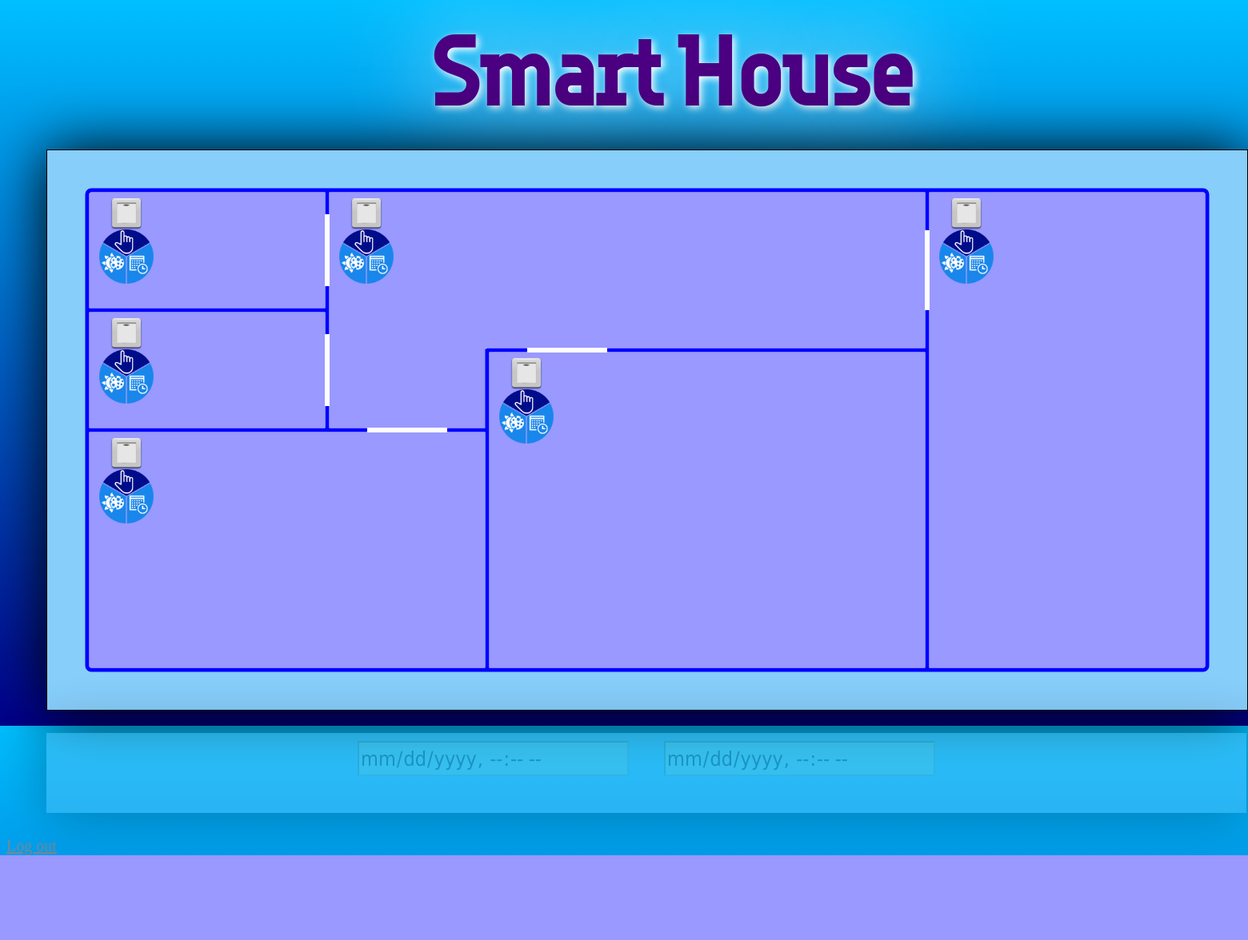
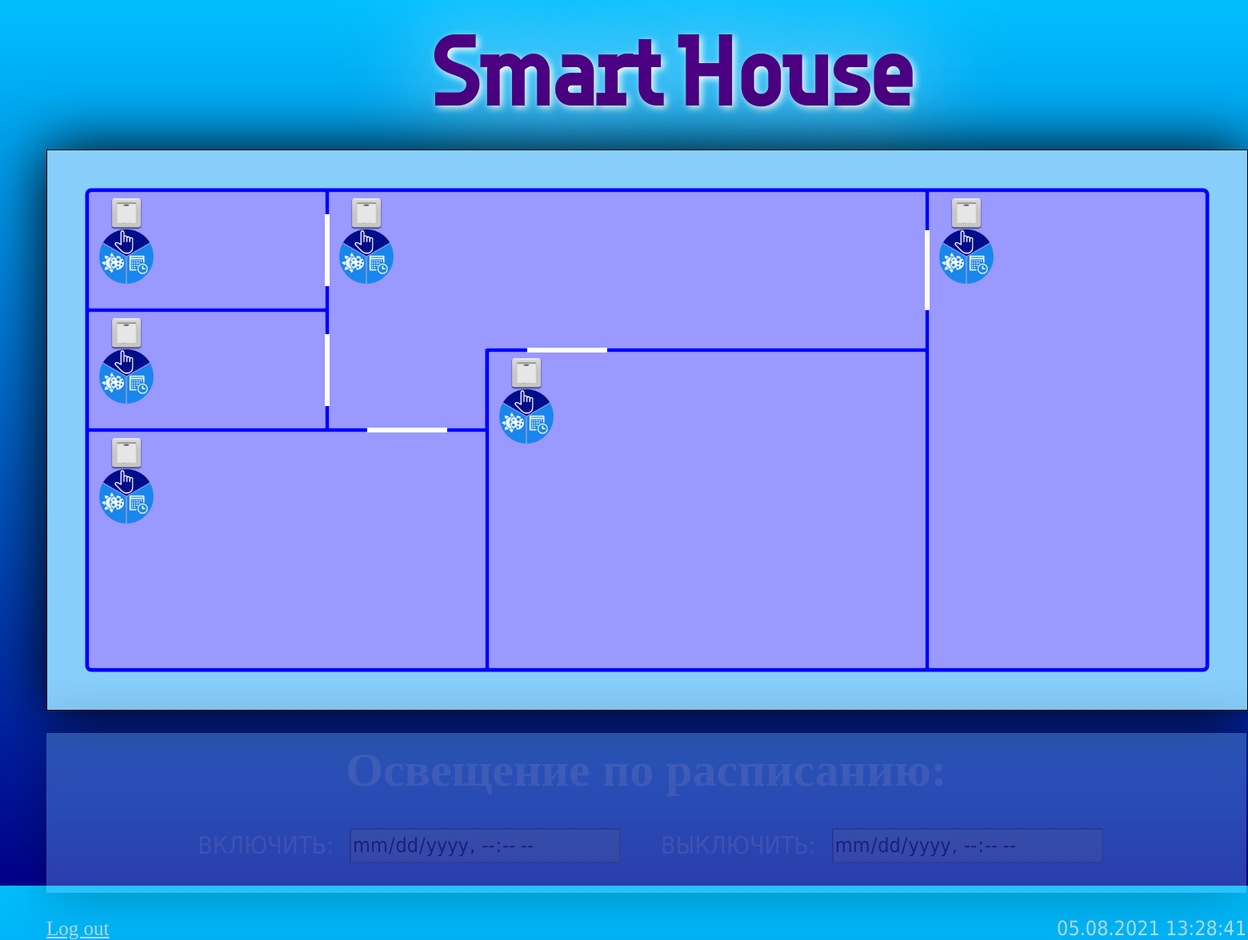
Before and after one commit to KonstantinDigital/mhdevSmartHouse, a Django app: template smartHouseApp/templates/index.html in a window 1560 px wide. Shown: the whole page at 80% size. Before the commit the page ends 1070 px from the top, so only its background shows below. Run offline with Django 3.2, Linux system fonts and the light colour scheme; the template is opened without the code that fills it, so the values that code supplies are empty; some web fonts are replaced.

Commit message:
05.08.2021-16:30-onWork

```diff
--- a/smartHouseApp/static/css/style.css
+++ b/smartHouseApp/static/css/style.css
@@ -1,6 +1,6 @@
 {% load static %}
 body {
-    height: 110vh;
+    height: 135vh;
     background: linear-gradient(to bottom, DeepSkyBlue, DarkBlue);
 }
 
@@ -19,11 +19,6 @@ h1 {
     color: Indigo;
 }
 
-.log_href {
-    font-size: 20px;
-    color: LightSlateGray;
-}
-
 .containerCanvas {
     position: relative;
     margin: 30px 50px 30px 50px;
@@ -32,51 +27,6 @@ h1 {
     text-align: center;
     width: 1500px;
     height: 700px;
-}
-
-.containerSheduleLightMode {
-    position: relative;
-    margin: 30px 50px 30px 50px;
-    box-shadow: 0 0 70px rgba(0, 0, 0, 1);
-    background-color: LightSkyBlue;
-    text-align: center;
-    width: 1500px;
-    height: 100px;
-}
-
-.containerSheduleLightModeDisabled {
-    position: relative;
-    opacity: 0.3;
-    margin: 30px 50px 30px 50px;
-    box-shadow: 0 0 70px rgba(0, 0, 0, 1);
-    background-color: LightSkyBlue;
-    text-align: center;
-    width: 1500px;
-    height: 100px;
-}
-
-.sheduleInput {
-    margin: 10px 20px;
-    width: 334px;
-    height: 40px;
-    font-family: Tahoma, Verdana, sans-serif;
-    font-size: 25px;
-    background-color: PowderBlue;
-    outline: none;
-}
-
-.sheduleInput:hover {
-    background-color: white;
-}
-
-.sheduleInputDisabled {
-    margin: 10px 20px;
-    width: 334px;
-    height: 40px;
-    font-family: Tahoma, Verdana, sans-serif;
-    font-size: 25px;
-    background-color: PowderBlue;
-    outline: none;
 }
 
 #appLayout {
@@ -510,6 +460,101 @@ select:after{
     transform: rotate(20deg);
 }*/
 
+.headerSheduleMode {
+    font-family: "Measure";
+    font-size: 60px;
+    color: #cefaff;
+    margin: 0;
+}
+
+.containerSheduleLightMode {
+    display: flex;
+    flex-direction: column;
+    align-items: center;
+    justify-content: space-evenly;
+    position: relative;
+    margin: 30px 50px 30px 50px;
+    box-shadow: 0 0 70px rgba(0, 0, 0, 1);
+    background-color: LightSkyBlue;
+    text-align: center;
+    width: 1500px;
+    height: 200px;
+}
+
+.containerSheduleLightModeDisabled {
+    display: flex;
+    flex-direction: column;
+    align-items: center;
+    justify-content: space-evenly;
+    position: relative;
+    opacity: 0.3;
+    margin: 30px 50px 30px 50px;
+    box-shadow: 0 0 70px rgba(0, 0, 0, 1);
+    background-color: LightSkyBlue;
+    text-align: center;
+    width: 1500px;
+    height: 200px;
+}
+
+.formSheduleLightMode {
+    display: flex;
+    flex-direction: row;
+    align-items: center;
+    justify-content: space-evenly;
+}
+
+.sheduleInput {
+    margin: 10px 20px;
+    width: 334px;
+    height: 40px;
+    font-family: Tahoma, Verdana, sans-serif;
+    font-size: 25px;
+    background-color: PowderBlue;
+    outline: none;
+}
+
+.sheduleInput:hover {
+    background-color: white;
+}
+
+.sheduleInputDisabled {
+    margin: 10px 20px;
+    width: 334px;
+    height: 40px;
+    font-family: Tahoma, Verdana, sans-serif;
+    font-size: 25px;
+    background-color: PowderBlue;
+    outline: none;
+}
+
+.labelSheduleModeLightOnOff {
+    font-family: Tahoma, Verdana, sans-serif;
+    font-size: 30px;
+    color: #cefaff;
+    margin-left: 30px;
+}
+
+footer {
+    width: 1500px;
+    margin: 30px 50px;
+    display: flex;
+    align-items: flex-end;
+    justify-content: space-between;
+}
+
+#current_date_time_block {
+    display: inline-block;
+    font-family: Tahoma, Verdana, sans-serif;
+    font-size: 25px;
+    color: PowderBlue;
+}
+
+.log_href {
+    display: inline-block;
+    font-size: 25px;
+    color: PowderBlue;
+}
+
 /* подключаю дизайнерские шрифты */
 @font-face {
   font-family: "Accuratist";
--- a/smartHouseApp/static/js/script.js
+++ b/smartHouseApp/static/js/script.js
@@ -1013,3 +1013,33 @@ $("body").on("click", ".lightNotSheduleModeClass", function () {
             inputSheduleLightOff.setAttribute("class", "sheduleInputDisabled");
         }
     })
+
+/* функция добавления ведущих нулей */
+/* (если число меньше десяти, перед числом добавляем ноль) */
+function zero_first_format(value)
+{
+    if (value < 10)
+    {
+        value='0'+value;
+    }
+    return value;
+}
+
+/* функция получения текущей даты и времени */
+function date_time()
+{
+    var current_datetime = new Date();
+    var day = zero_first_format(current_datetime.getDate());
+    var month = zero_first_format(current_datetime.getMonth()+1);
+    var year = current_datetime.getFullYear();
+    var hours = zero_first_format(current_datetime.getHours());
+    var minutes = zero_first_format(current_datetime.getMinutes());
+    var seconds = zero_first_format(current_datetime.getSeconds());
+
+    return day+"."+month+"."+year+" "+hours+":"+minutes+":"+seconds;
+}
+/* каждую секунду получаем текущую дату и время */
+/* и вставляем значение в блок с id "current_date_time_block2" */
+setInterval(function () {
+    document.getElementById('current_date_time_block').innerHTML = date_time();
+}, 1000);
--- a/smartHouseApp/templates/index.html
+++ b/smartHouseApp/templates/index.html
@@ -8,9 +8,9 @@
         <script src="https://ajax.googleapis.com/ajax/libs/jquery/3.5.1/jquery.min.js"></script>
     </head>
     <body onload="draw()">
-        <div>
+        <header>
             <h1>Smart House</h1>
-        </div>
+        </header>
         <div class="containerCanvas">
             {% if perms.smartHouseApp.can_set_temperature %}
                 <input type="image" id="conditOn" src="static/images/blue_button.png" alt="вклХолод" onclick="onClickConditionerButton()">
@@ -86,16 +86,22 @@
             </canvas>
         </div>
         <div id="containerSheduleLightModeId" class="containerSheduleLightModeDisabled">
-            <form name="lightSheduleModeForm">
+            <div>
+                <h2 class="headerSheduleMode">Освещение по расписанию:</h2>
+            </div>
+            <form class="formSheduleLightMode" name="lightSheduleModeForm">
+                <p class="labelSheduleModeLightOnOff">ВКЛЮЧИТЬ:</p>
                 <input id="sheduleLightOnId" disabled="True" class="sheduleInputDisabled" type="datetime-local" name="sheduleLightOn">
+                <p class="labelSheduleModeLightOnOff">ВЫКЛЮЧИТЬ:</p>
                 <input id="sheduleLightOffId" disabled="True" class="sheduleInputDisabled" type="datetime-local" name="sheduleLightOff">
             </form>
         </div>
-        <div>
+        <footer>
             <a class="log_href" href="{% url 'logout' %}">
                 Log out
             </a>
-        </div>
+            <div id="current_date_time_block"></div>
+        </footer>
         <script src="{% static 'js/script.js' %}">
         </script>
     </body>
```
